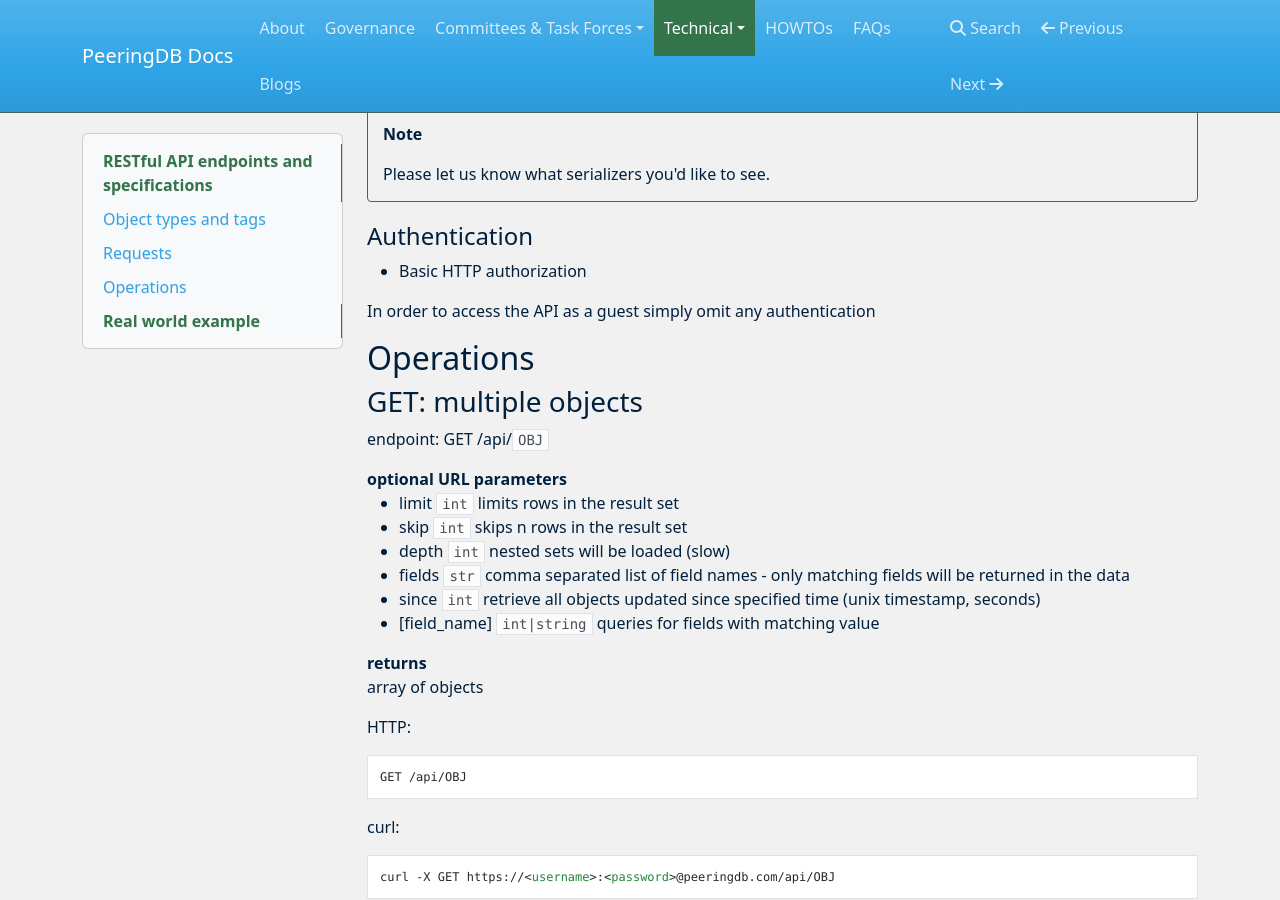
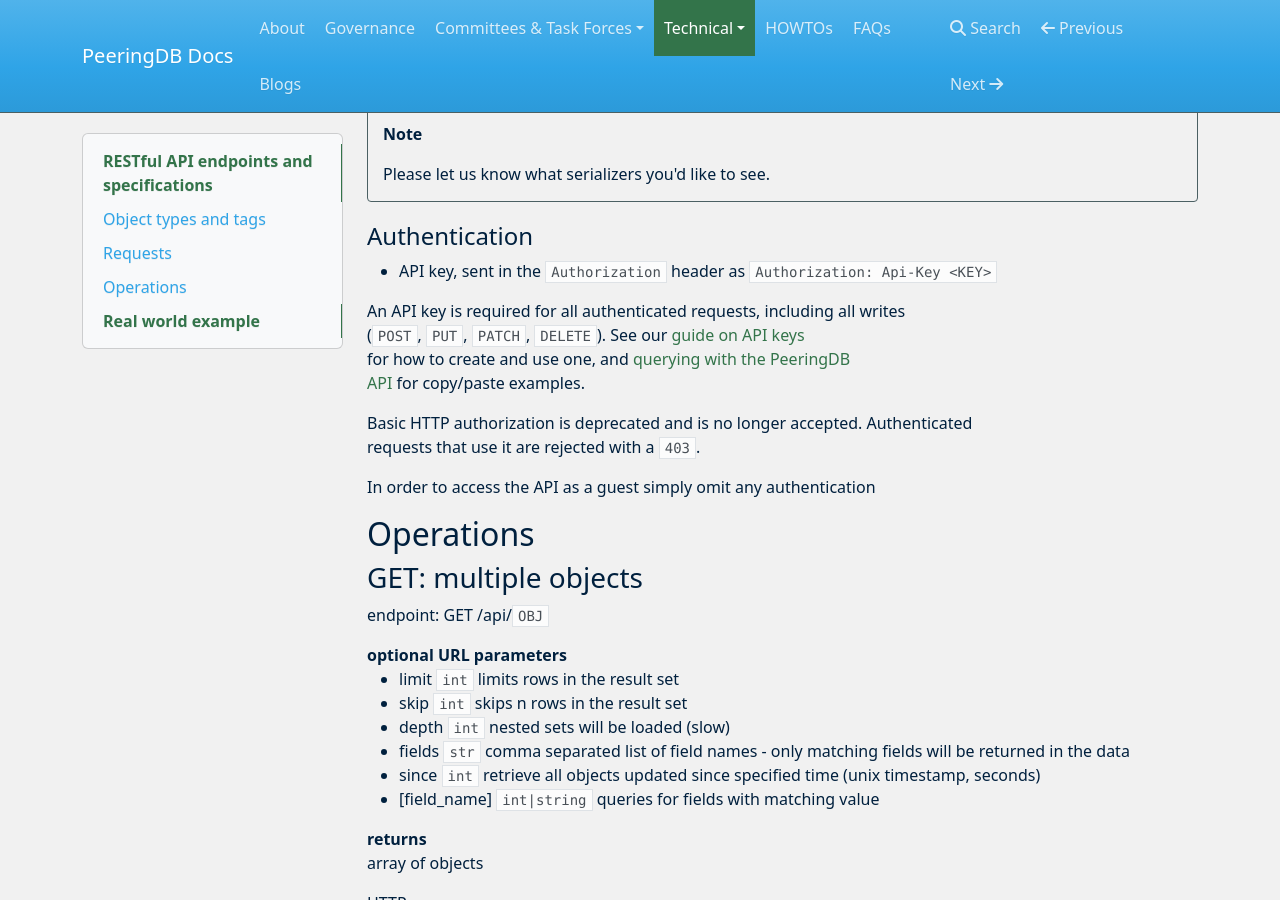
Before and after one commit to peeringdb/docs, an MkDocs documentation site: the page built from docs/api_specs.md, in a window 1280 px wide and 900 px high, scrolled down 1062 px. Built offline with MkDocs 1.6.1, drawn with Linux system fonts in a browser that asks for light colours; nearby versions of some CDN libraries.

Commit message:
docs: document API key authentication on API specs page (#447)
* docs: document API key authentication on API specs page

Signed-off-by: Sai Asish Y <say.apm35@gmail.com>

```diff
--- a/docs/api_specs.md
+++ b/docs/api_specs.md
@@ -51,7 +51,15 @@
 
 #### Authentication
 
-- Basic HTTP authorization
+- API key, sent in the `Authorization` header as `Authorization: Api-Key <KEY>`
+
+An API key is required for all authenticated requests, including all writes
+(`POST`, `PUT`, `PATCH`, `DELETE`). See our [guide on API keys](/howto/api_keys/)
+for how to create and use one, and [querying with the PeeringDB
+API](/howto/search/#querying-with-the-peeringdb-api) for copy/paste examples.
+
+Basic HTTP authorization is deprecated and is no longer accepted. Authenticated
+requests that use it are rejected with a `403`.
 
 In order to access the API as a guest simply omit any authentication
 
```
